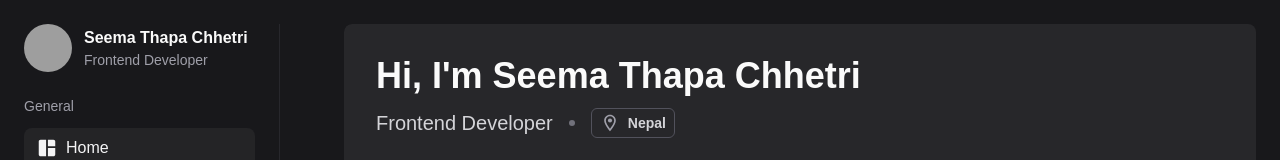
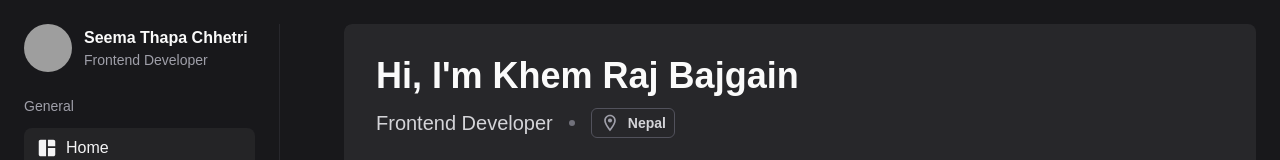
Before and after one commit to gemkhem/my-portfolio, a React (Vite) app: page / in a window 1280 px wide. Shown: the top 160 px of the page. Built offline with nearby package versions, Linux system fonts and the light colour scheme; grey boxes are pictures that could not be loaded; a web font is replaced by a local one.

Commit message:
add name

```diff
--- a/src/pages/home/hero/Hero.jsx
+++ b/src/pages/home/hero/Hero.jsx
@@ -8,7 +8,7 @@ const Hero = () => {
             <div className="space-y-8">
                 <div className="space-y-3">
                     <h1 className="text-3xl md:text-4xl text-zinc-50 font-bold">
-                        Hi, I'm Seema Thapa Chhetri
+                        Hi, I'm Khem Raj Bajgain
                     </h1>
                     <div className="w-full flex items-center gap-x-4">
                         <p className="text-xl text-zinc-300 font-medium">
```
